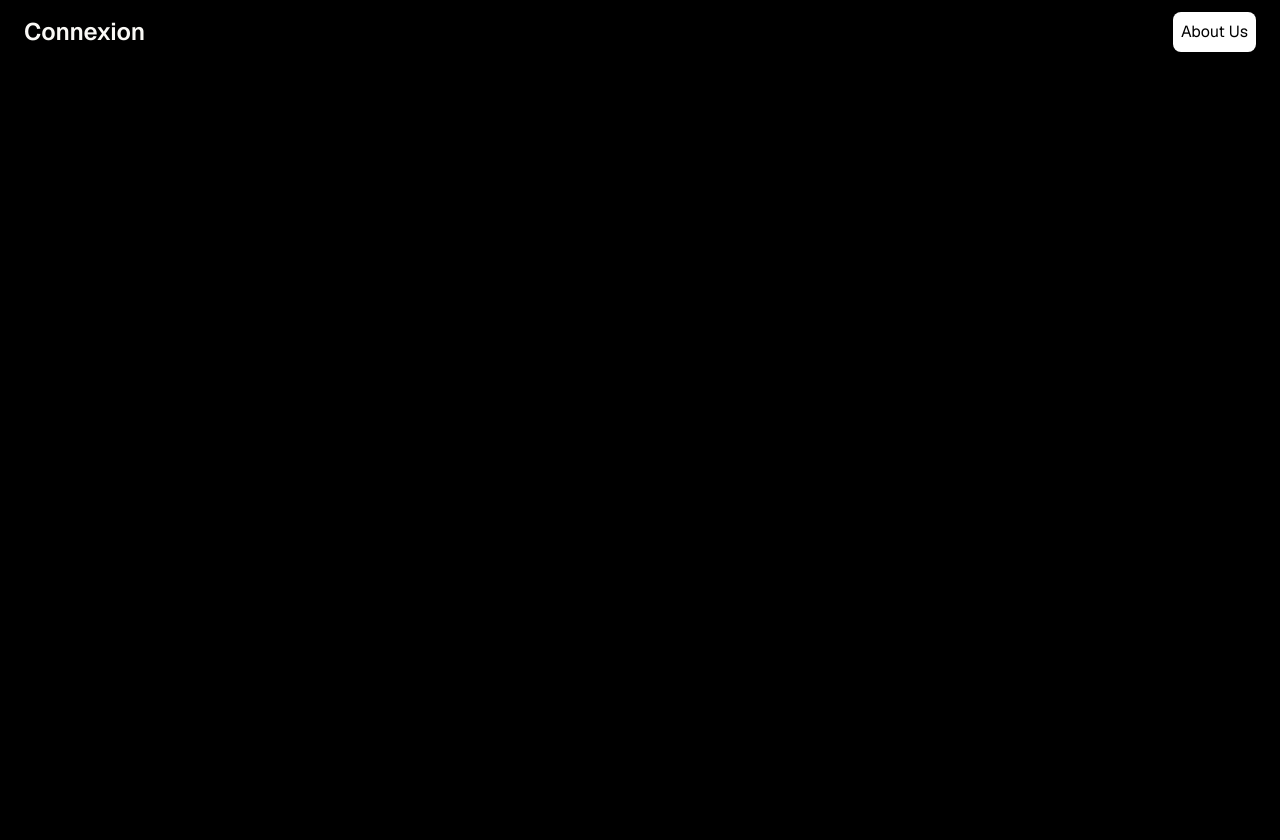
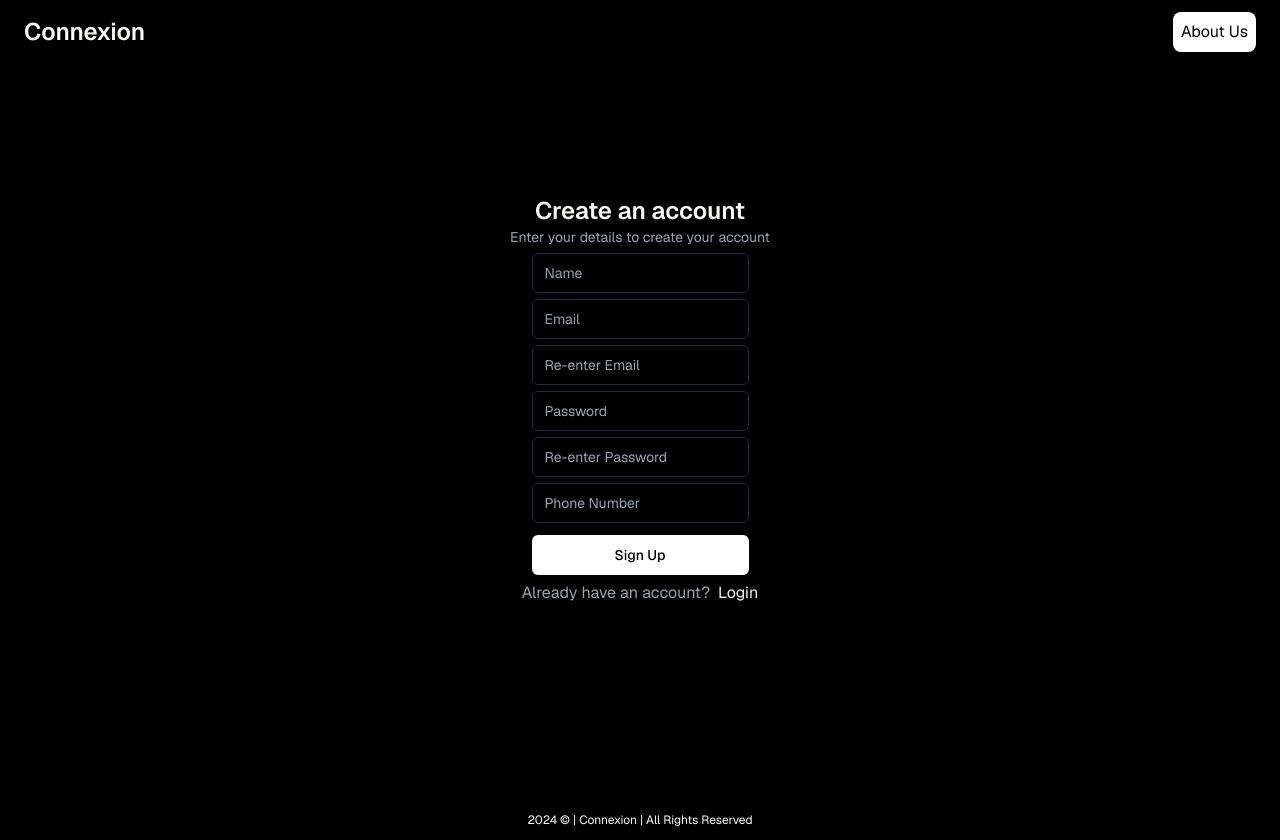
Before and after one commit to praneethravuri/connexion, a Next.js app: page /sign-up in a window 1280 px wide. Before the commit the page ends 800 px from the top, so only its background shows below. Built offline with nearby package versions, Linux system fonts and the light colour scheme.

Commit message:
Signup page

```diff
--- a/app/(auth)/sign-up/page.tsx
+++ b/app/(auth)/sign-up/page.tsx
@@ -1,9 +1,79 @@
-import React from 'react'
+"use client";
+import { useState } from 'react';
+import { useRouter } from 'next/navigation';
+import Link from 'next/link';
+import { Input } from "@/components/ui/input";
+import { cn } from "@/lib/utils"
+import { buttonVariants } from "@/components/ui/button"
 
-const SignUp = () => {
+export default function SignUpPage() {
+    const [name, setName] = useState("");
+    const [email, setEmail] = useState('');
+    const [emailConfirm, setEmailConfirm] = useState("");
+    const [password, setPassword] = useState('');
+    const [passwordConfirm, setPasswordConfirm] = useState("");
+    const [phoneNumber, setPhoneNumber] = useState("");
+    const [errorMessage, setErrorMessage] = useState('');
+    const router = useRouter();
+
+    const handleSubmit = async (event: React.FormEvent<HTMLFormElement>) => {
+        event.preventDefault();
+        setErrorMessage('');
+
+        if (email !== emailConfirm || password !== passwordConfirm) {
+            setErrorMessage("Incorrect details. Please try again.")
+        }
+        console.log(password);
+    };
+
     return (
-        <div className='text-2xl font-black'>Build your component library</div>
-    )
+        <div className='container flex h-screen w-screen flex-col items-center justify-center'>
+            <h1 className='text-2xl font-semibold'>Create an account</h1>
+            <h3 className='text-gray-400 text-sm'>Enter your details to create your account</h3>
+            {errorMessage && <div className='text-red-500 text-sm'>{errorMessage}</div>}
+            <form onSubmit={handleSubmit}>
+                <Input
+                    placeholder="Name"
+                    value={name}
+                    onChange={(e) => setName(e.target.value)}
+                />
+                <Input
+                    placeholder="Email"
+                    value={email}
+                    onChange={(e) => setEmail(e.target.value)}
+                />
+                <Input
+                    placeholder="Re-enter Email"
+                    value={emailConfirm}
+                    onChange={(e) => setEmailConfirm(e.target.value)}
+                />
+                <Input
+                    placeholder="Password"
+                    type="password"
+                    value={password}
+                    onChange={(e) => setPassword(e.target.value)}
+                />
+                <Input
+                    placeholder="Re-enter Password"
+                    type="password"
+                    value={passwordConfirm}
+                    onChange={(e) => setPasswordConfirm(e.target.value)}
+                />
+                <Input
+                    placeholder="Phone Number"
+                    value={phoneNumber}
+                    onChange={(e) => setPhoneNumber(e.target.value)}
+                />
+                <button type='submit' className={cn(buttonVariants({ variant: "ghost" }))}>Sign Up</button>
+            </form>
+            <p className='text-gray-400'>
+                Already have an account?
+                <span className='ml-2'>
+                    <Link className='text-offWhiteText hover:underline' href="/login" passHref>
+                        Login
+                    </Link>
+                </span>
+            </p>
+        </div>
+    );
 }
-
-export default SignUp
--- a/package.json
+++ b/package.json
@@ -10,6 +10,7 @@
   },
   "dependencies": {
     "@radix-ui/react-alert-dialog": "^1.0.5",
+    "@radix-ui/react-select": "^2.0.0",
     "@radix-ui/react-slot": "^1.0.2",
     "class-variance-authority": "^0.7.0",
     "clsx": "^2.1.0",
```
Also changed, not shown: 1 other file (tests, documents, lock files or other folders).
